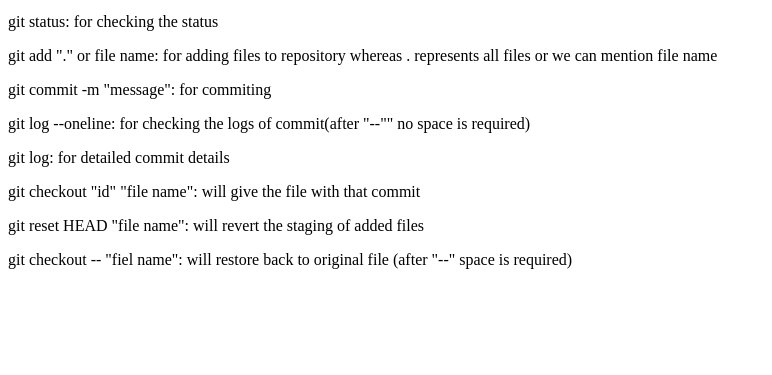
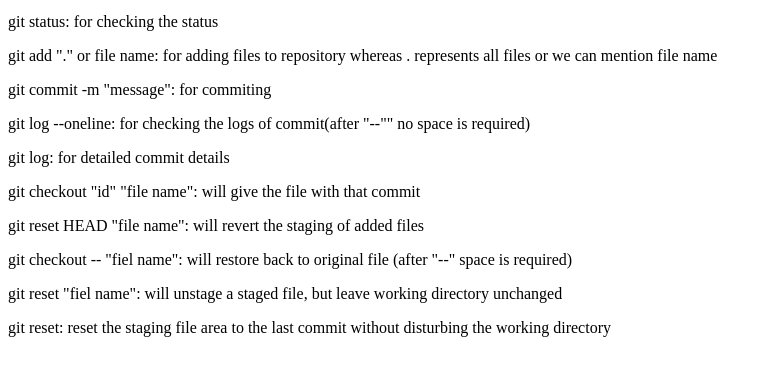
Before and after one commit to getkar128/git-test, a plain HTML site: page index.html in a window 1280 px wide. Shown: the part 101-476 px from the top of the page, without its empty margins (0-772 px from the left). Drawn offline with Linux system fonts and the light colour scheme.

Commit message:
final commit

```diff
--- a/index.html
+++ b/index.html
@@ -17,6 +17,8 @@
     <p>git checkout "id" "file name": will give the file with that commit</p>
     <p>git reset HEAD "file name": will revert the staging of added files</p>
     <p>git checkout -- "fiel name": will restore back to original file (after "--" space is required)</p>
+    <p>git reset "fiel name": will unstage a staged file, but leave working directory unchanged</p>
+    <p>git reset: reset the staging file area to the last commit without disturbing the working directory</p>
 
 </body>
 </html>
```
